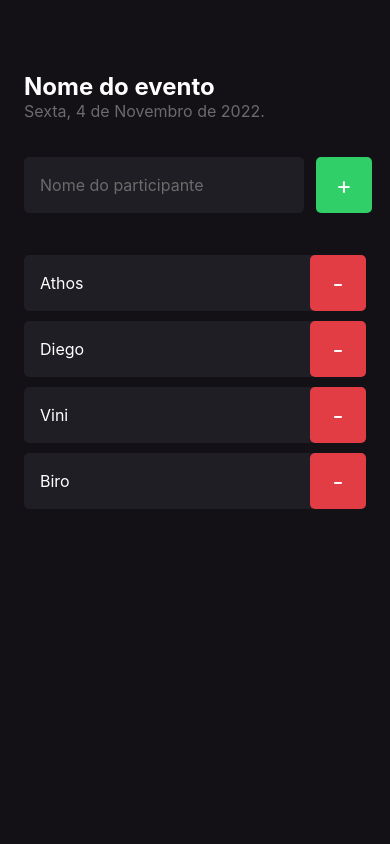
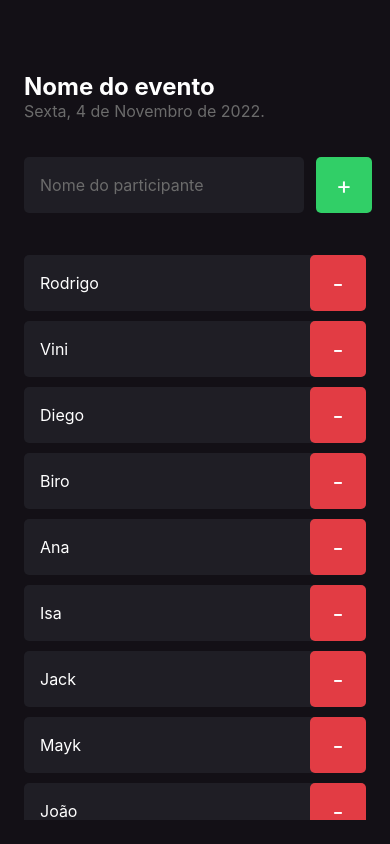
Before and after one commit to athospugliesedev/igniteimhere, a React Native app: screen / in a window 390 px wide. Built offline with nearby package versions, Linux system fonts and the light colour scheme.

Commit message:
finish visual part

```diff
--- a/App.tsx
+++ b/App.tsx
@@ -1,7 +1,16 @@
+import { StatusBar } from "react-native";
 import { Home } from "./src/screens/Home";
 
 export default function App() {
   return (
-    <Home />
+    <>
+     <StatusBar
+        barStyle="light-content"
+        backgroundColor="transparent"
+        translucent
+      />
+        <Home />
+    </>
+
   )
 }
--- a/src/components/Participant/index.tsx
+++ b/src/components/Participant/index.tsx
@@ -4,16 +4,17 @@
 
 type Props = {
   name: string;
+  onRemove: () => void;
 }
 
-export function Participant({ name }: Props) {
+export function Participant({ name, onRemove }: Props) {
   return (
     <View style={styles.container}>
       <Text style={styles.name}>
         {name}
       </Text>
 
-      <TouchableOpacity style={styles.button}>
+      <TouchableOpacity style={styles.button} onPress={onRemove}>
           <Text style={styles.buttonText}>
             -
           </Text>
--- a/src/screens/Home/index.tsx
+++ b/src/screens/Home/index.tsx
@@ -1,13 +1,29 @@
-import { Text, TextInput, TouchableOpacity, View } from "react-native";
+import { Alert, FlatList, Text, TextInput, TouchableOpacity, View } from "react-native";
 
 import { Participant } from "../../components/Participant";
 
 import { styles } from "./style";
 
 export function Home() {
+  const participants = ['Rodrigo', 'Vini', 'Diego', 'Biro', 'Ana', 'Isa', 'Jack', 'Mayk', 'João'];
 
   function handleParticipantAdd() {
-    console.log("Você clicou no botão de Adicionar!");
+    if (participants.includes("Rodrigo")) {
+      return Alert.alert("Participante existe", "Já existe um participante na lista com esse nome.");
+    }
+  }
+
+  function handleParticipantRemove(name: string) {
+    Alert.alert("Remover", `Remover o participante ${name}?`, [
+      {
+        text: 'Sim',
+        onPress: () => Alert.alert("Deletado!")
+      },
+      {
+        text: 'Não',
+        style: 'cancel'
+      }
+    ])
   }
 
   return (
@@ -34,10 +50,23 @@
         </TouchableOpacity>
       </View>
 
-      <Participant name="Athos" />
-      <Participant name="Diego" />
-      <Participant name="Vini" />
-      <Participant name="Biro" />
+      <FlatList
+        data={participants}
+        keyExtractor={(item) => item}
+        renderItem={({ item }) => (
+          <Participant
+            key={item}
+            name={item}
+            onRemove={() => handleParticipantRemove(item)}
+          />
+        )}
+        showsVerticalScrollIndicator={false}
+        ListEmptyComponent={() => (
+          <Text style={styles.listEmptyText}>
+            Ninguém chegou no evento ainda? Adicione participantes a sua lista de presença.
+          </Text>
+        )}
+      />
     </View>
   )
 }
--- a/src/screens/Home/style.ts
+++ b/src/screens/Home/style.ts
@@ -43,5 +43,10 @@
     flexDirection: 'row',
     marginTop: 36,
     marginBottom: 42
+  },
+  listEmptyText: {
+    color: '#FFF',
+    fontSize: 14,
+    textAlign: 'center'
   }
 })
```
